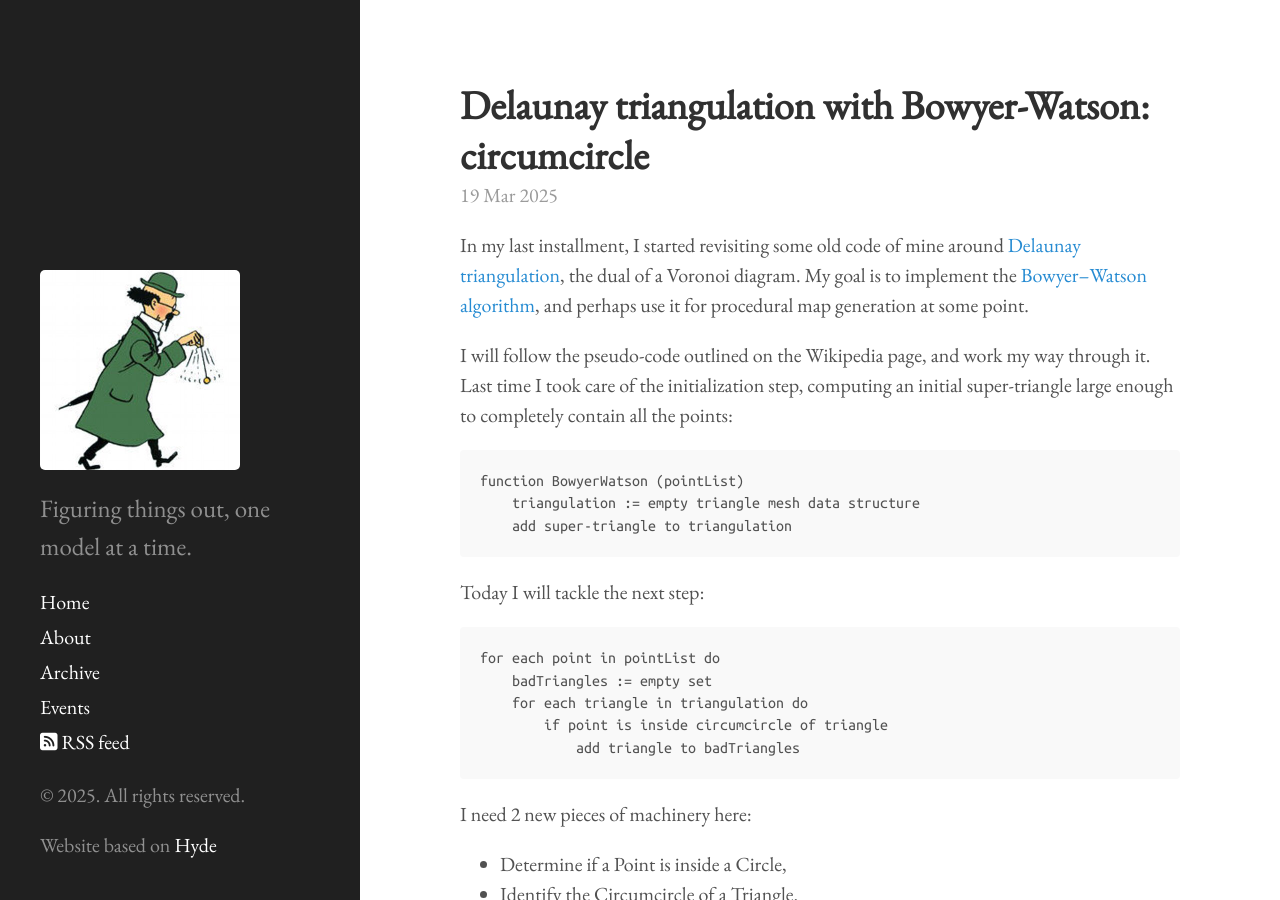
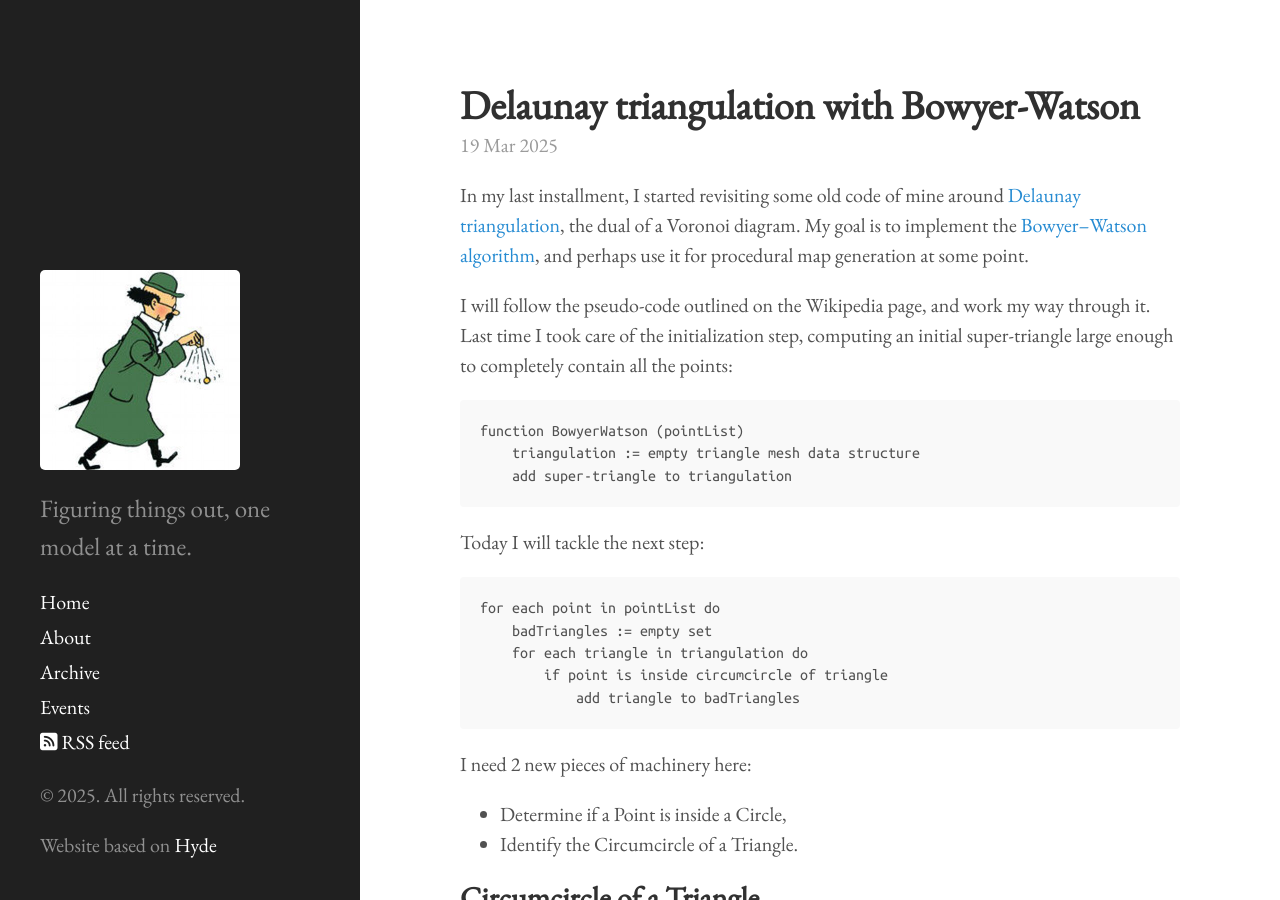
Before and after one commit to mathias-brandewinder/mathias-brandewinder.github.io, a Jekyll site: the page built from _posts/2025-03-19-delaunay-triangulation-circumcircle.md, in a window 1280 px wide and 900 px high. Built offline with Jekyll 4.4.1, drawn with Linux system fonts in a browser that asks for light colours.

Commit message:
update title

```diff
--- a/_posts/2025-03-19-delaunay-triangulation-circumcircle.md
+++ b/_posts/2025-03-19-delaunay-triangulation-circumcircle.md
@@ -1,6 +1,6 @@
 ---
 layout: post
-title: Delaunay triangulation with Bowyer-Watson&#58; circumcircle
+title: Delaunay triangulation with Bowyer-Watson #58; circumcircle
 tags:
 - F#
 - Algorithms
```
